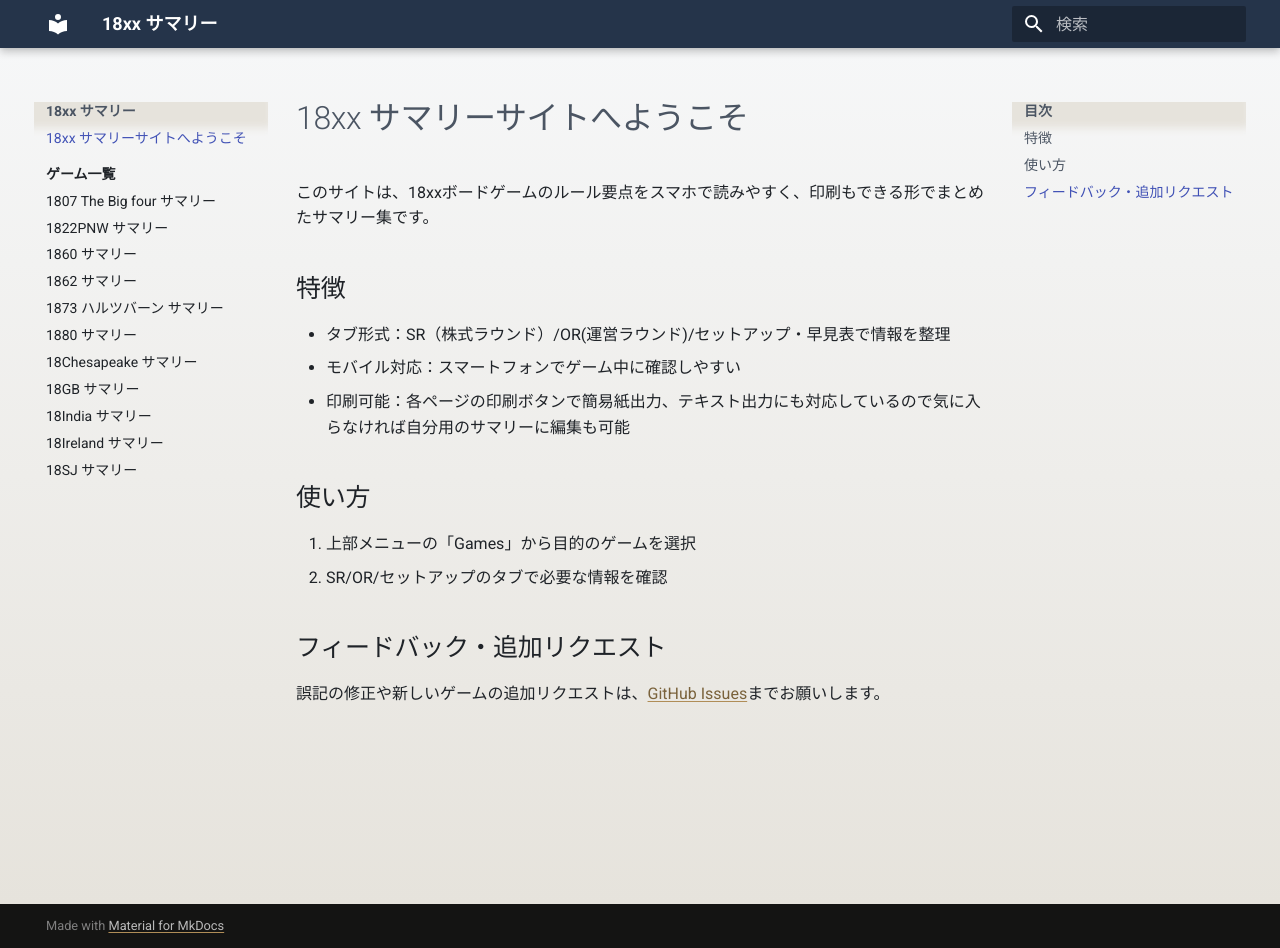
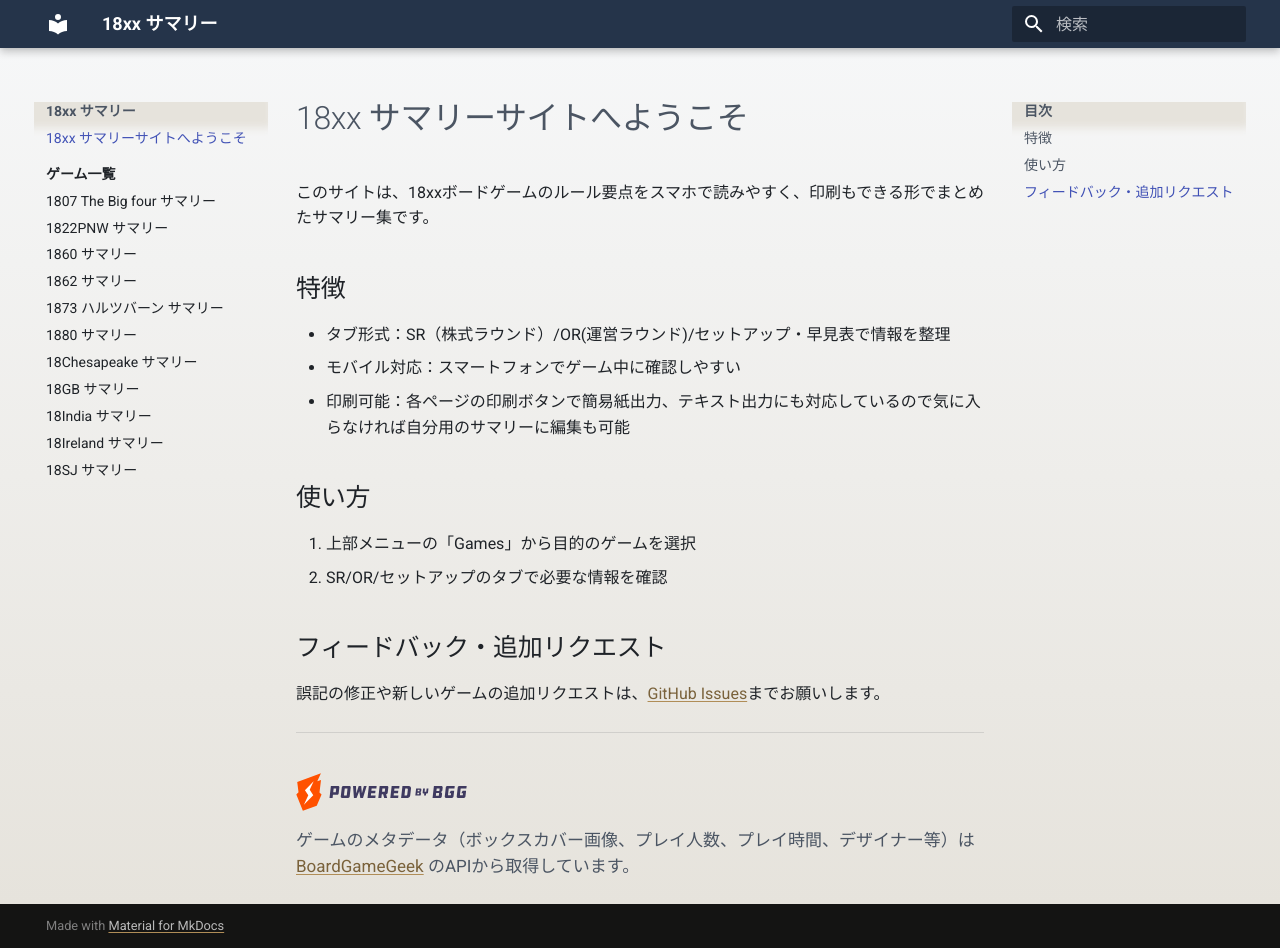
Before and after one commit to satamoto7/18xx-summary-jp, an MkDocs documentation site: the page built from docs/index.md, in a window 1280 px wide and 948 px high. Built offline with MkDocs 1.6.1 and Material for MkDocs 9.7.7, drawn with Linux system fonts in a browser that asks for light colours.

Commit message:
docs: add BoardGameGeek attribution section
Introduce an attribution block on the documentation pages that credits BoardGameGeek as the source of game metadata. Add accompanying CSS for proper layout and styling, and include the powered‑by BGG logo asset.

```diff
--- a/docs/index.md
+++ b/docs/index.md
@@ -16,3 +16,12 @@
 ## フィードバック・追加リクエスト
 
 誤記の修正や新しいゲームの追加リクエストは、[GitHub Issues](https://github.com/satamoto7/18xx-summary-jp/issues)までお願いします。
+
+---
+
+<div class="bgg-attribution">
+  <a href="https://boardgamegeek.com" target="_blank" rel="noopener">
+    <img src="assets/powered-by-bgg-rgb.svg" alt="Powered by BoardGameGeek" width="171" height="38">
+  </a>
+  <p>ゲームのメタデータ（ボックスカバー画像、プレイ人数、プレイ時間、デザイナー等）は <a href="https://boardgamegeek.com" target="_blank" rel="noopener">BoardGameGeek</a> のAPIから取得しています。</p>
+</div>
--- a/docs/stylesheets/theme-components.css
+++ b/docs/stylesheets/theme-components.css
@@ -43,3 +43,14 @@ body {
   outline: 2px solid var(--accent-hover);
   outline-offset: 2px;
 }
+
+.md-typeset .bgg-attribution {
+  margin-top: 2rem;
+  color: var(--text-muted);
+  font-size: 0.85rem;
+  line-height: 1.5;
+}
+
+.md-typeset .bgg-attribution p {
+  margin: 0.5rem 0 0;
+}
```
Also changed, not shown: docs/assets/powered-by-bgg-rgb.svg (added).
